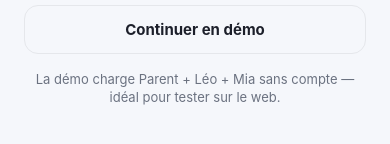
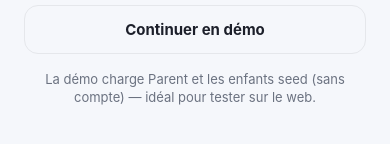
Before and after one commit to pengfei-bot/checking-lists, a React Native app: screen /Welcome in a window 390 px wide. Shown: the part 640-784 px from the top of the page. Built offline with nearby package versions, Linux system fonts and the light colour scheme.

Commit message:
fix(copy): welcome/family share demo blurbs without hardcoded kids

```diff
--- a/src/screens/auth/FamilyShareScreen.tsx
+++ b/src/screens/auth/FamilyShareScreen.tsx
@@ -32,7 +32,7 @@ export function FamilyShareScreen({ navigation }: Props) {
         <Text style={styles.title}>Partage famille</Text>
         <Text style={styles.body}>
           Disponible après création d'un compte parent. En mode démo, utilisez les profils seed
-          (Léo / Mia) sur le même appareil.
+          (profils enfants seed) sur le même appareil.
         </Text>
         <PrimaryButton
           label="Créer un compte parent"
--- a/src/screens/auth/WelcomeScreen.tsx
+++ b/src/screens/auth/WelcomeScreen.tsx
@@ -78,7 +78,7 @@ export function WelcomeScreen({ navigation }: Props) {
         style={{ marginTop: 18 }}
       />
       <Text style={styles.footer}>
-        La démo charge Parent + Léo + Mia sans compte — idéal pour tester sur le web.
+        La démo charge Parent et les enfants seed (sans compte) — idéal pour tester sur le web.
       </Text>
     </View>
   );
```
